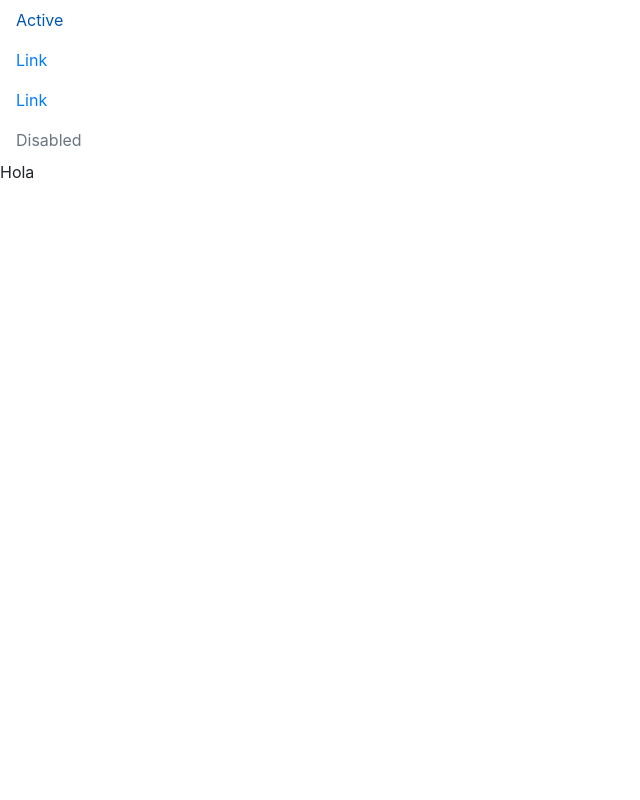
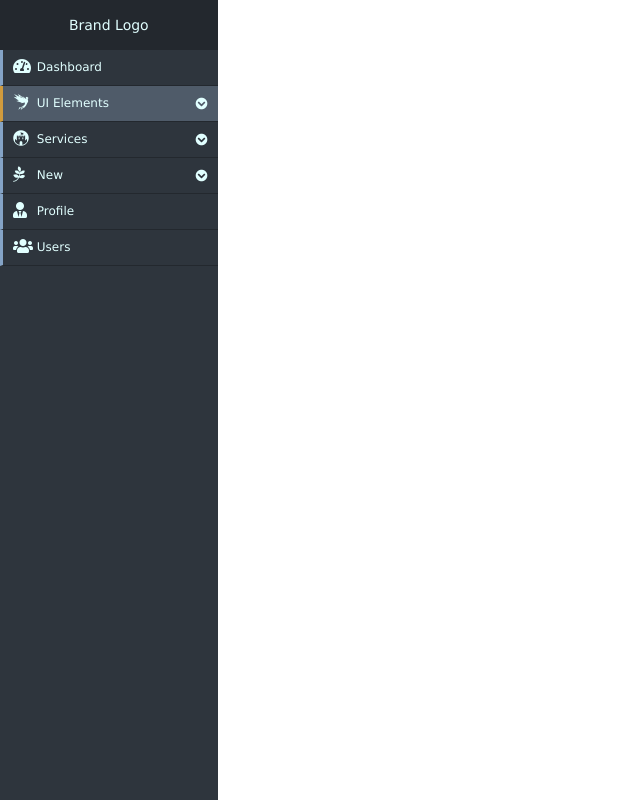
Before and after one commit to alexis05/MisApps, a React (Create React App) app in the folder RestauranteUI/tienda/: page /Admin in a window 1280 px wide. Shown: the whole page, without its empty margins (0-640 px from the left). Built offline with nearby package versions, Linux system fonts and the light colour scheme.

Commit message:
Se agrega el BO

```diff
--- a/RestauranteUI/tienda/src/API.js
+++ b/RestauranteUI/tienda/src/API.js
@@ -1,5 +1,5 @@
 import axios from "axios";
 
 export default axios.create({
-  baseURL: `http://192.168.0.5/`
+  baseURL: `http://localhost/`
 });
--- a/RestauranteUI/tienda/src/componentes/admin/menu/MenuBO.js
+++ b/RestauranteUI/tienda/src/componentes/admin/menu/MenuBO.js
@@ -1,30 +1,109 @@
 import React from "react";
 import { Link } from "react-router-dom";
-
+import "./styleBO.css";
 const MenuBO = props => (
   <div>
-    <ul className="nav flex-column">
-      <li className="nav-item">
-        <Link className="nav-link active" to="#">
-          Active
+    <div className="nav-side-menu">
+      <div className="brand">Brand Logo</div>
+      <i
+        className="fa fa-bars fa-2x toggle-btn"
+        data-toggle="collapse"
+        data-target="#menu-content"
+      ></i>
+
+      <div className="menu-list">
+        <ul id="menu-content" className="menu-content collapse out">
+          <li>
+            <Link to="#">
+              <i className="fas fa-tachometer-alt fa-lg"></i> Dashboard
             </Link>
           </li>
-      <li className="nav-item">
-        <Link className="nav-link" to="#">
-          Link
+
+          <li
+            data-toggle="collapse"
+            data-target="#products"
+            className="collapsed active"
+          >
+            <Link to="#">
+              <i className="fab fa-studiovinari fa-lg"></i> UI Elements{" "}
+              <span className="arrow"></span>
             </Link>
           </li>
-      <li className="nav-item">
-        <Link className="nav-link" to="#">
-          Link
+          <ul className="sub-menu collapse" id="products">
+            <li className="active">
+              <Link to="#">CSS3 Animation</Link>
+            </li>
+            <li>
+              <Link to="#">General</Link>
+            </li>
+            <li>
+              <Link to="#">Buttons</Link>
+            </li>
+            <li>
+              <Link to="#">Tabs & Accordions</Link>
+            </li>
+            <li>
+              <Link to="#">Typography</Link>
+            </li>
+            <li>
+              <Link to="#">FontAwesome</Link>
+            </li>
+            <li>
+              <Link to="#">Slider</Link>
+            </li>
+            <li>
+              <Link to="#">Panels</Link>
+            </li>
+            <li>
+              <Link to="#">Widgets</Link>
+            </li>
+            <li>
+              <Link to="#">Bootstrap Model</Link>
+            </li>
+          </ul>
+
+          <li
+            data-toggle="collapse"
+            data-target="#service"
+            className="collapsed"
+          >
+            <Link to="#">
+              <i className="fab fa-fort-awesome-alt fa-lg"></i> Services{" "}
+              <span className="arrow"></span>
             </Link>
           </li>
-      <li className="nav-item">
-        <Link className="nav-link disabled" to="#">
-          Disabled
+          <ul className="sub-menu collapse" id="service">
+            <li>New Service 1</li>
+            <li>New Service 2</li>
+            <li>New Service 3</li>
+          </ul>
+
+          <li data-toggle="collapse" data-target="#new" className="collapsed">
+            <Link to="#">
+              <i className="fab fa-pagelines fa-lg"></i> New{" "}
+              <span className="arrow"></span>
+            </Link>
+          </li>
+          <ul className="sub-menu collapse" id="new">
+            <li>New New 1</li>
+            <li>New New 2</li>
+            <li>New New 3</li>
+          </ul>
+
+          <li>
+            <Link to="#">
+              <i className="fas fa-user-tie fa-lg"></i> Profile
+            </Link>
+          </li>
+
+          <li>
+            <Link to="#">
+              <i className="fa fa-users fa-lg"></i> Users
             </Link>
           </li>
         </ul>
+      </div>
+    </div>
     {props.children}
   </div>
 );
--- /dev/null
+++ b/RestauranteUI/tienda/src/componentes/admin/menu/styleBO.css
@@ -0,0 +1,153 @@
+@charset "ISO-8859-1";
+
+@import url("https://use.fontawesome.com/releases/v5.0.11/css/all.css");
+
+.Button {
+  height: 50px;
+  position: relative;
+  background: #ccc;
+  padding-top: 10px;
+  padding-bottom: 10px;
+  padding-left: 0px;
+  left: 0px;
+  right: 0px;
+  width: 100%;
+  overflow: hidden;
+}
+
+.nav-side-menu {
+  overflow: auto;
+  font-family: verdana;
+  font-size: 12px;
+  font-weight: 200;
+  background-color: #2e353d;
+  position: fixed;
+  top: 0px;
+  padding-left: 0px;
+  height: 100%;
+  width: 17%;
+  color: #e1ffff;
+}
+
+.nav-side-menu .brand {
+  background-color: #23282e;
+  line-height: 50px;
+  display: block;
+  text-align: center;
+  font-size: 14px;
+}
+.nav-side-menu .toggle-btn {
+  display: none;
+}
+.nav-side-menu ul,
+.nav-side-menu li {
+  list-style: none;
+  padding: 0px;
+  margin: 0px;
+  line-height: 35px;
+  cursor: pointer;
+}
+.nav-side-menu ul :not(collapsed) .arrow:before,
+.nav-side-menu li :not(collapsed) .arrow:before {
+  font-family: "Font Awesome 5 Free";
+  content: "\f13a";
+  display: inline-block;
+  padding-left: 10px;
+  padding-right: 10px;
+  vertical-align: middle;
+  float: right;
+  font-weight: 900;
+}
+.nav-side-menu ul .active,
+.nav-side-menu li .active {
+  border-left: 3px solid #d19b3d;
+  background-color: #4f5b69;
+}
+.nav-side-menu ul .sub-menu li.active,
+.nav-side-menu li .sub-menu li.active {
+  color: #d19b3d;
+}
+.nav-side-menu ul .sub-menu li.active a,
+.nav-side-menu li .sub-menu li.active a {
+  color: #d19b3d;
+}
+.nav-side-menu ul .sub-menu li,
+.nav-side-menu li .sub-menu li {
+  background-color: #181c20;
+  border: none;
+  line-height: 28px;
+  border-bottom: 1px solid #23282e;
+  margin-left: 0px;
+}
+.nav-side-menu ul .sub-menu li:hover,
+.nav-side-menu li .sub-menu li:hover {
+  background-color: #020203;
+}
+.nav-side-menu ul .sub-menu li:before,
+.nav-side-menu li .sub-menu li:before {
+  font-family: "Font Awesome 5 Free";
+  content: "\f105";
+  display: inline-block;
+  padding-left: 10px;
+  padding-right: 10px;
+  vertical-align: middle;
+  font-weight: 900;
+}
+.nav-side-menu li {
+  padding-left: 0px;
+  border-left: 3px solid #84a3c6;
+  border-bottom: 1px solid #23282e;
+}
+.nav-side-menu li a {
+  text-decoration: none;
+  color: #e1ffff;
+}
+.nav-side-menu li a i {
+  padding-left: 10px;
+  width: 20px;
+  padding-right: 20px;
+}
+.nav-side-menu li:hover {
+  border-left: 3px solid #d19b3d;
+  background-color: #4f5b69;
+  -webkit-transition: all 1s ease;
+  -moz-transition: all 1s ease;
+  -o-transition: all 1s ease;
+  -ms-transition: all 1s ease;
+  transition: all 1s ease;
+}
+@media (max-width: 767px) {
+  .nav-side-menu {
+    position: relative;
+    width: 100%;
+    margin-bottom: 10px;
+  }
+  .nav-side-menu .toggle-btn {
+    display: block;
+    cursor: pointer;
+    position: absolute;
+    right: 10px;
+    top: 10px;
+    z-index: 10 !important;
+    padding: 3px;
+    background-color: #ffffff;
+    color: #000;
+    width: 40px;
+    text-align: center;
+  }
+  .brand {
+    text-align: left !important;
+    font-size: 22px;
+    padding-left: 20px;
+    line-height: 50px !important;
+  }
+}
+@media (min-width: 767px) {
+  .nav-side-menu .menu-list .menu-content {
+    display: block;
+  }
+}
+body {
+  margin: 0px;
+  padding: 0px;
+}
--- a/RestauranteUI/tienda/src/componentes/producto/Producto.jsx
+++ b/RestauranteUI/tienda/src/componentes/producto/Producto.jsx
@@ -1,5 +1,6 @@
 import React from "react";
 import { Link } from "react-router-dom";
+import "./producto.css";
 
 const mostrarFecha = time => {
   switch (typeof time) {
--- /dev/null
+++ b/RestauranteUI/tienda/src/componentes/producto/producto.css
@@ -0,0 +1,6 @@
+.min-altura-producto {
+  min-height: 50px;
+}
+.min-altura-caja-producto {
+  min-height: 250px;
+}
```
Also changed, not shown: 2 other files (tests, documents, lock files or other folders). Lines whose indentation alone changed are shown as unchanged.
